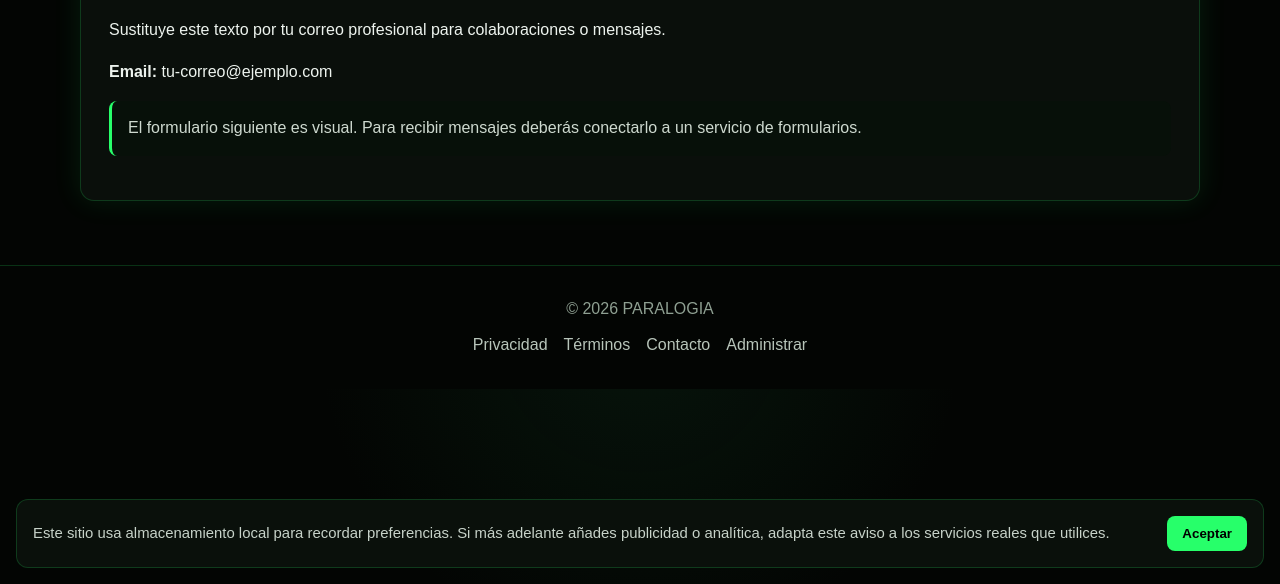
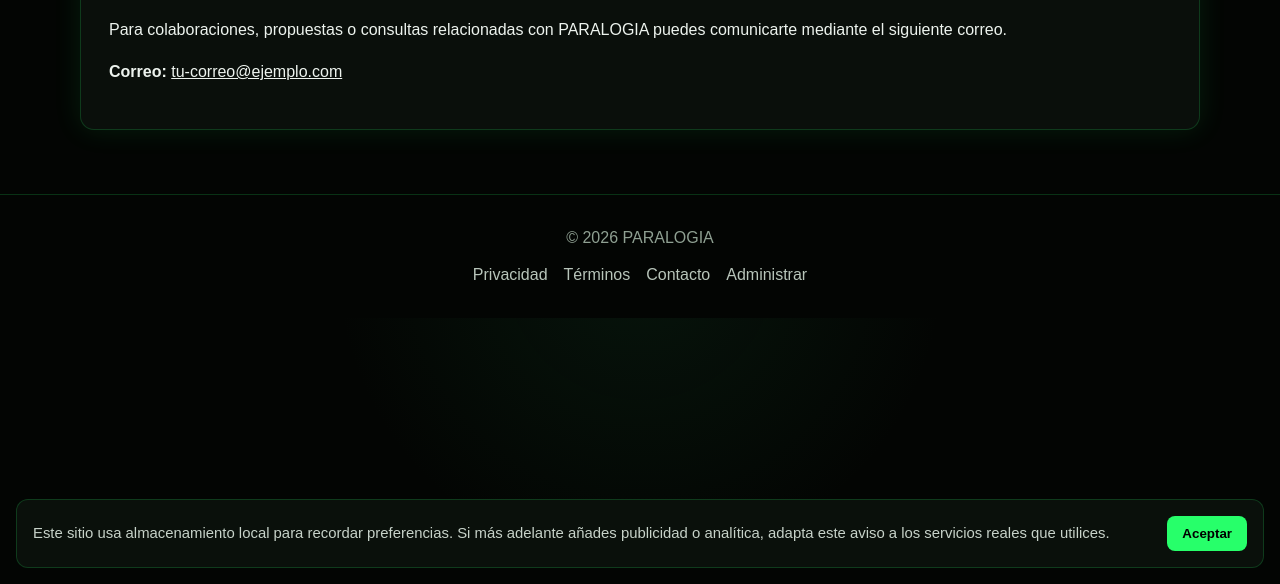
Before and after one commit to ulmeriano67-glitch/PARALOGIA, an Eleventy site: page src/contacto.njk in a window 1280 px wide. Shown: the part 216-800 px from the top of the page. Built offline with nearby package versions, Linux system fonts and the light colour scheme; Eleventy itself is replaced by a stand-in of ours; files that its build step writes are made by us from their sources.

Commit message:
Update contacto.njk

```diff
--- a/src/contacto.njk
+++ b/src/contacto.njk
@@ -3,4 +3,22 @@ layout: base.njk
 title: Contacto
 permalink: /contacto/index.html
 ---
-<section class="section"><div class="container"><div class="page-box"><h1>Contacto</h1><p>Sustituye este texto por tu correo profesional para colaboraciones o mensajes.</p><p><strong>Email:</strong> tu-correo@ejemplo.com</p><p class="notice">El formulario siguiente es visual. Para recibir mensajes deberás conectarlo a un servicio de formularios.</p></div></div></section>
+
+<section class="section">
+  <div class="container">
+    <div class="page-box">
+
+      <h1>{{ paginas.contacto.titulo }}</h1>
+
+      <p>{{ paginas.contacto.texto }}</p>
+
+      <p>
+        <strong>Correo:</strong>
+        <a href="mailto:{{ paginas.contacto.email }}">
+          {{ paginas.contacto.email }}
+        </a>
+      </p>
+
+    </div>
+  </div>
+</section>
```
